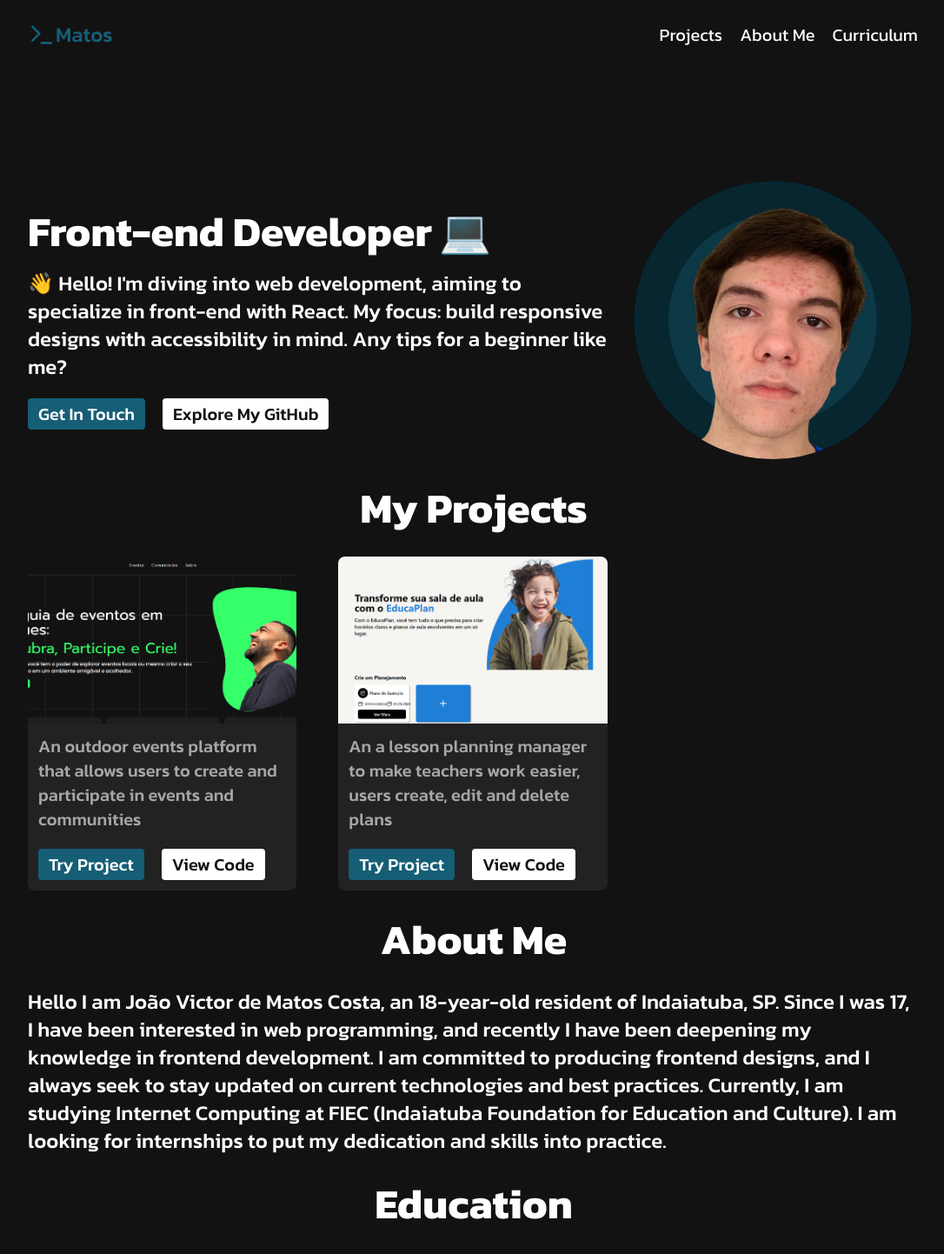
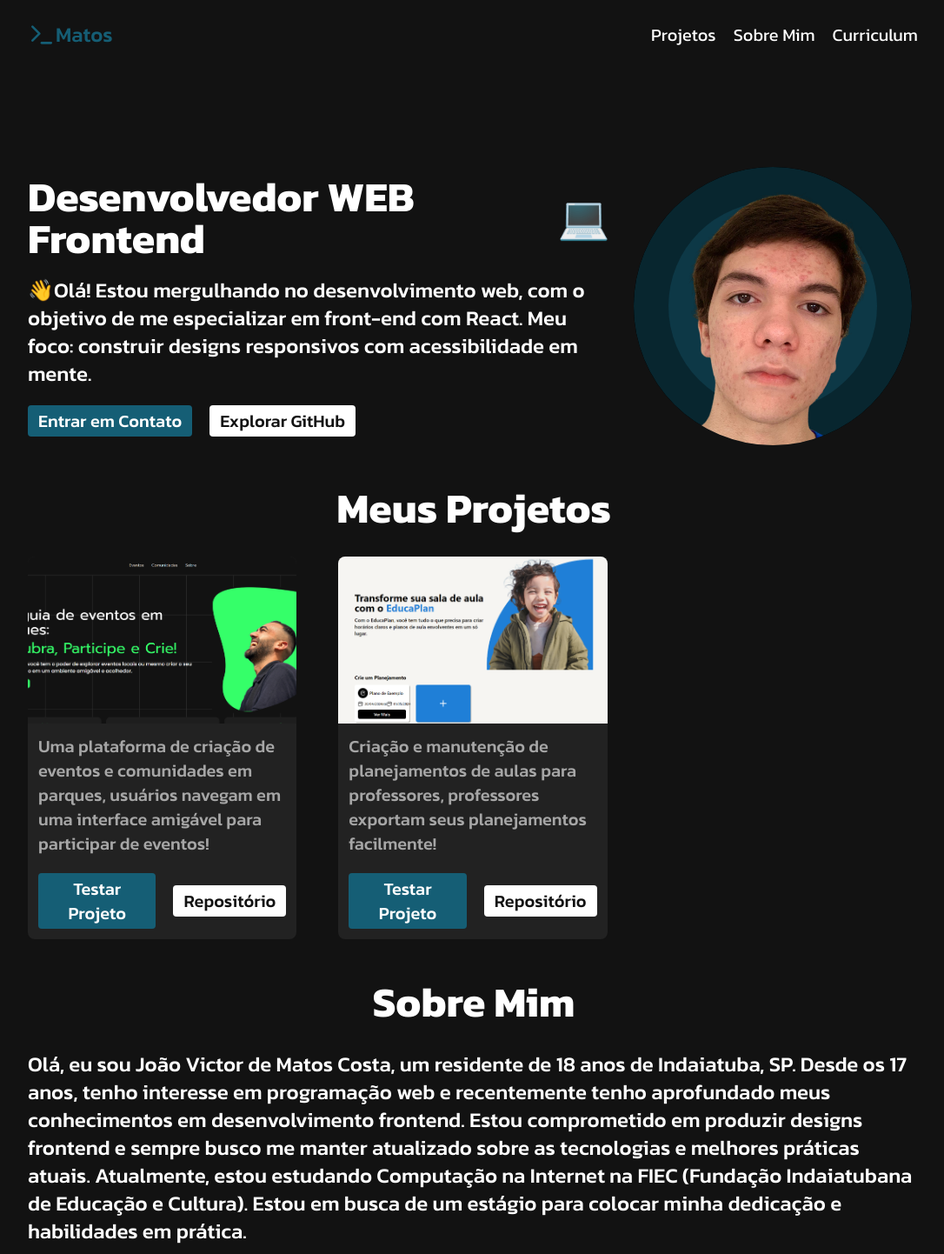
Before and after one commit to joaonative/portfolio, a Next.js app: page / in a window 1280 px wide. Shown: the top 1442 px of the page at 87% size, without its empty margins (96-1182 px from the left). Built offline with nearby package versions, Linux system fonts and the light colour scheme.

Commit message:
feat cv & pt-br

```diff
--- a/app/components/Hero.tsx
+++ b/app/components/Hero.tsx
@@ -14,25 +14,25 @@ const Hero = () => {
       >
         <div className="flex items-center gap-2">
           <h1 className="font-bold text-3xl lg:text-5xl">
-            Front-end Developer
+            Desenvolvedor WEB Frontend
           </h1>
           <span aria-label="computer emoji" className="text-3xl lg:text-5xl">
             💻
           </span>
         </div>
         <blockquote className="font-medium text-xl lg:text-2xl lg:max-w-4xl xl:max-w-5xl 2xl:max-w-7xl">
-          <span aria-label="hands waving emoji">👋</span> Hello! I&apos;m diving
-          into web development, aiming to specialize in front-end with React. My
-          focus: build responsive designs with accessibility in mind. Any tips
-          for a beginner like me?
+          <span aria-label="hands waving emoji">👋</span>
+          Olá! Estou mergulhando no desenvolvimento web, com o objetivo de me
+          especializar em front-end com React. Meu foco: construir designs
+          responsivos com acessibilidade em mente.
         </blockquote>
 
         <div className="flex items-center gap-5">
           <Link href={""} target="_blank">
-            <Button variant={"primary"}>Get In Touch</Button>
+            <Button variant={"primary"}>Entrar em Contato</Button>
           </Link>
           <Link href={"https://github.com/joaonative"} target="_blank">
-            <Button variant={"secondary"}>Explore My GitHub</Button>
+            <Button variant={"secondary"}>Explorar GitHub</Button>
           </Link>
         </div>
       </motion.div>
--- a/app/components/about/About.tsx
+++ b/app/components/about/About.tsx
@@ -3,16 +3,16 @@ import Section from "../layout/Section";
 
 const About = () => {
   return (
-    <Section title="About Me" id="aboutme">
+    <Section title="Sobre Mim" id="aboutme">
       <h1 className="font-medium text-xl lg:text-2xl">
-        Hello I am João Victor de Matos Costa, an 18-year-old resident of
-        Indaiatuba, SP. Since I was 17, I have been interested in web
-        programming, and recently I have been deepening my knowledge in frontend
-        development. I am committed to producing frontend designs, and I always
-        seek to stay updated on current technologies and best practices.
-        Currently, I am studying Internet Computing at FIEC (Indaiatuba
-        Foundation for Education and Culture). I am looking for internships to
-        put my dedication and skills into practice.
+        Olá, eu sou João Victor de Matos Costa, um residente de 18 anos de
+        Indaiatuba, SP. Desde os 17 anos, tenho interesse em programação web e
+        recentemente tenho aprofundado meus conhecimentos em desenvolvimento
+        frontend. Estou comprometido em produzir designs frontend e sempre busco
+        me manter atualizado sobre as tecnologias e melhores práticas atuais.
+        Atualmente, estou estudando Computação na Internet na FIEC (Fundação
+        Indaiatubana de Educação e Cultura). Estou em busca de um estágio para
+        colocar minha dedicação e habilidades em prática.
       </h1>
     </Section>
   );
--- a/app/components/about/Education.tsx
+++ b/app/components/about/Education.tsx
@@ -14,7 +14,7 @@ const courses: CourseProps[] = [
 
 const Education = () => {
   return (
-    <Section title="Education" id="education">
+    <Section title="Educação" id="education">
       <div
         className="flex justify-center " /* grid grid-cols-1 md:grid-cols-2 gap-8 */
       >
--- a/app/components/layout/Footer.tsx
+++ b/app/components/layout/Footer.tsx
@@ -4,7 +4,6 @@ const Footer = () => {
   return (
     <footer className="bg-primary/25 py-2">
       <h1 className="text-base text-center">
-        {" "}
         Made & Designed by{" "}
         <a
           className="font-bold"
--- a/app/components/layout/Header.tsx
+++ b/app/components/layout/Header.tsx
@@ -13,9 +13,9 @@ const Header = () => {
         <h1 className="text-primary font-medium text-xl lg:text-2xl">Matos</h1>
       </div>
       <div className="flex items-center gap-2 lg:gap-5 text-base lg:text-xl">
-        <Link href={"/#projects"}>Projects</Link>
-        <Link href={"/#aboutme"}>About Me</Link>
-        <Link href={"/#"}>Curriculum</Link>
+        <Link href={"/#projects"}>Projetos</Link>
+        <Link href={"/#aboutme"}>Sobre Mim</Link>
+        <a href={"/CV.pdf"}>Curriculum</a>
       </div>
     </header>
   );
--- a/app/components/projects/ProjectCard.tsx
+++ b/app/components/projects/ProjectCard.tsx
@@ -26,10 +26,10 @@ const ProjectCard = ({ name, description, gitHub, link, image }: Props) => {
         </blockquote>
         <div className="flex items-center gap-5">
           <Link href={link} target="_blank">
-            <Button variant="primary">Try Project</Button>
+            <Button variant="primary">Testar Projeto</Button>
           </Link>
           <Link href={gitHub} target="_blank">
-            <Button variant="secondary">View Code</Button>
+            <Button variant="secondary">Repositório</Button>
           </Link>
         </div>
       </div>
--- a/app/components/projects/Projects.tsx
+++ b/app/components/projects/Projects.tsx
@@ -15,7 +15,7 @@ const Projects = () => {
     {
       name: "iParque",
       description:
-        "An outdoor events platform that allows users to create and participate in events and communities",
+        "Uma plataforma de criação de eventos e comunidades em parques, usuários navegam em uma interface amigável para participar de eventos!",
       image: "/iparque.png",
       gitHub: "https://github.com/joaonative/tcc-front",
       link: "https://iparque.vercel.app",
@@ -23,14 +23,14 @@ const Projects = () => {
     {
       name: "EducaPlan",
       description:
-        "An a lesson planning manager to make teachers work easier, users create, edit and delete plans",
+        "Criação e manutenção de planejamentos de aulas para professores, professores exportam seus planejamentos facilmente!",
       image: "/educaplan.png",
       gitHub: "https://github.com/joaonative/educaplan",
       link: "https://educaplan.vercel.app",
     },
   ];
   return (
-    <Section title="My Projects" id="projects">
+    <Section title="Meus Projetos" id="projects">
       <ul className="grid-cols-1 lg:grid-cols-2 xl:grid-cols-3 3xl:grid-cols-4 grid gap-12">
         {projects.map((project, i) => (
           <motion.li
--- a/app/components/skils/Skills.tsx
+++ b/app/components/skils/Skills.tsx
@@ -68,7 +68,7 @@ const skills = [
 
 const Skills = () => {
   return (
-    <Section title="My Skills" id="skills">
+    <Section title="Minhas Habilidades" id="skills">
       <div className="grid grid-cols-2 md:grid-cols-3 gap-8 md:gap-6">
         {skills.map((s, i) => (
           <span className="col-span-1 flex items-center gap-2 text-2xl" key={i}>
--- a/app/page.tsx
+++ b/app/page.tsx
@@ -13,7 +13,7 @@ export default function Home() {
       initial={{ opacity: 0 }}
       animate={{ opacity: 1 }}
       transition={{ duration: 0.3 }}
-      className="px-5 lg:px-16 xl:px-32 flex flex-col gap-8 mt-5 lg:mt-32 pb-8"
+      className="px-5 lg:px-16 xl:px-32 flex flex-col gap-12 mt-5 lg:mt-28 pb-8"
     >
       <Hero />
       <Projects />
```
Also changed, not shown: 1 other file (tests, documents, lock files or other folders).
